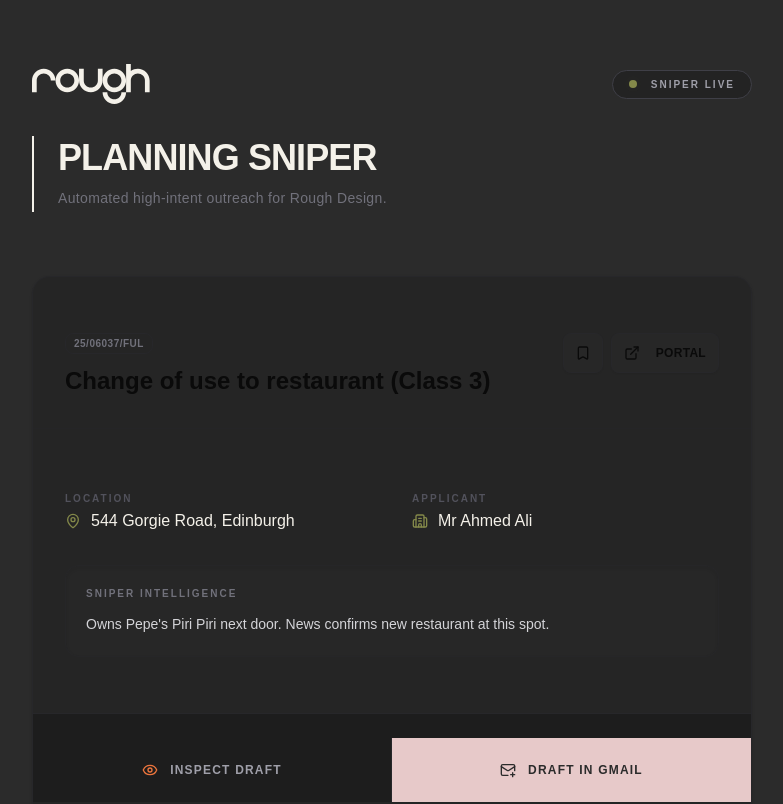
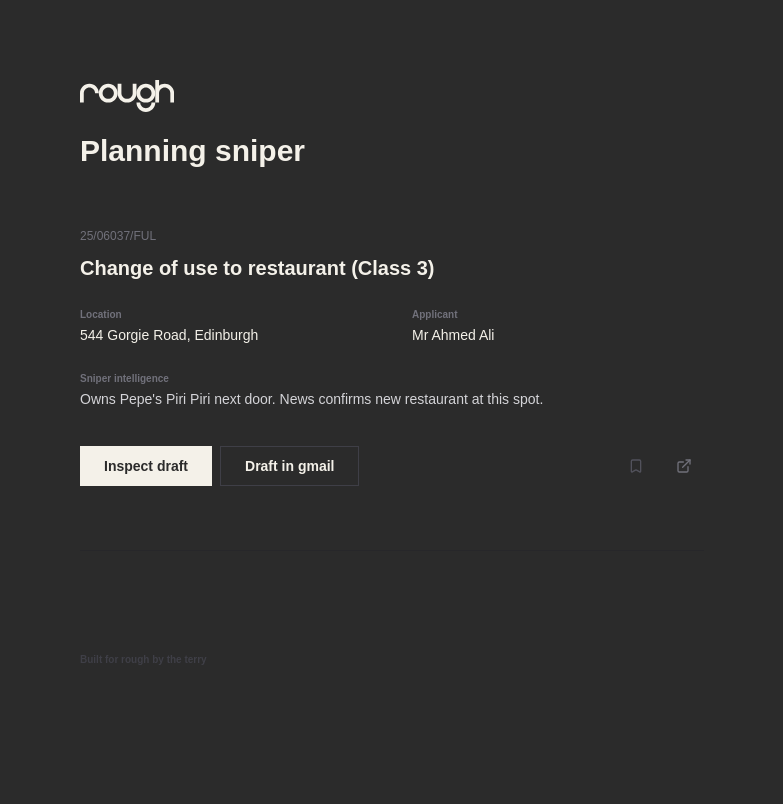
Before and after one commit to Dean-Rough/planning-sniper, a Next.js app: page / in a window 1280 px wide. Shown: the top 804 px of the page, without its empty margins (248-1031 px from the left). Built offline with nearby package versions, Linux system fonts and the light colour scheme; a web font is replaced by a local one.

Commit message:
design: strip down UI to minimal sentence-case Rough style

```diff
--- a/src/app/page.tsx
+++ b/src/app/page.tsx
@@ -10,27 +10,37 @@ import {
   MailPlus,
   MapPin,
   Building2,
-  Search,
   Bookmark,
   CheckCircle
 } from "lucide-react"
 
 const fontStyle = `
   @import url('https://fonts.googleapis.com/css2?family=Product+Sans:wght@400;700&display=swap');
+
+  :root {
+    --bg: #2B2B2B;
+    --bone: #F4F1E9;
+    --zinc-dark: #1A1A1A;
+  }
+
   body {
     font-family: 'Product Sans', sans-serif;
-    background-color: #2B2B2B;
-    color: #F4F1E9;
+    background-color: var(--bg);
+    color: var(--bone);
+    letter-spacing: 0 !important;
+    line-height: 1 !important;
+    text-transform: none !important;
   }
-  .rough-text { color: #F4F1E9; }
-  .rough-bg { background-color: #2B2B2B; }
-  .rough-accent-orange { color: #EC753D; }
-  .rough-accent-green { color: #84894A; }
-  .rough-accent-pink { color: #E7C9C9; }
+
+  h1, h2, h3, p, span, button, label, div {
+    letter-spacing: 0 !important;
+    line-height: 1 !important;
+    text-transform: none !important;
+  }
 `
 
 const RoughLogo = () => (
-  <svg id="Layer_2" data-name="Layer 2" xmlns="http://www.w3.org/2000/svg" viewBox="0 0 9575.23 3255.58" className="h-10 w-auto">
+  <svg id="Layer_2" data-name="Layer 2" xmlns="http://www.w3.org/2000/svg" viewBox="0 0 9575.23 3255.58" className="h-8 w-auto">
     <path fill="#F4F1E9" d="M5362.13,383.01v957.52c0,152.09-60.13,295.98-169.33,405.18-109.2,109.2-253.09,169.33-405.18,169.33s-295.98-60.13-405.18-169.33c-109.2-109.2-169.33-253.09-169.33-405.18V383.01h-383.01v957.52c0,527.98,429.55,957.52,957.52,957.52s957.52-429.55,957.52-957.52V383.01h-383.01Z"/>
     <path fill="#F4F1E9" d="M957.52,383.01C429.54,383.01,0,812.55,0,1340.53v957.52h383.01v-957.52c0-152.09,60.13-295.98,169.33-405.18,109.2-109.2,253.09-169.33,405.18-169.33s295.98,60.13,405.18,169.33c109.2,109.2,169.33,253.09,169.33,405.18h383.01c0-527.98-429.55-957.52-957.52-957.52"/>
     <path fill="#F4F1E9" d="M2872.57,383.01c-527.98,0-957.52,429.54-957.52,957.52s429.55,957.52,957.52,957.52,957.52-429.54,957.52-957.52-429.54-957.52-957.52-957.52M3277.75,1745.71c-109.2,109.2-253.09,169.33-405.18,169.33s-295.98-60.13-405.18-169.33c-109.2-109.2-169.33-253.09-169.33-405.18s60.13-295.98,169.33-405.18c109.2-109.2,253.09-169.33,405.18-169.33s295.98,60.13,405.18,169.33c109.2,109.2,169.33,253.09,169.33,405.18s-60.13,295.98-169.33,405.18"/>
@@ -63,136 +73,108 @@ export default function Home() {
   }
 
   return (
-    <main className="min-h-screen bg-[#2B2B2B] text-[#F4F1E9] antialiased">
+    <main className="min-h-screen bg-[#2B2B2B] text-[#F4F1E9] antialiased pb-20">
       <style dangerouslySetInnerHTML={{ __html: fontStyle }} />
 
-      <div className="max-w-3xl mx-auto py-16 px-6 space-y-16">
+      <div className="max-w-2xl mx-auto py-20 px-6 space-y-16">
 
-        {/* ROUGH BRANDING HEADER */}
-        <div className="flex flex-col gap-8">
-          <div className="flex items-center justify-between">
+        {/* HEADER */}
+        <div className="space-y-6">
           <RoughLogo />
-            <div className="flex items-center gap-2 px-4 py-1.5 bg-[#121212]/30 border border-zinc-700 rounded-full text-[10px] uppercase tracking-[0.2em] font-bold text-zinc-400">
-              <span className="relative flex h-2 w-2 mr-1.5">
-                <span className="animate-ping absolute inline-flex h-full w-full rounded-full bg-[#84894A] opacity-75"></span>
-                <span className="relative inline-flex rounded-full h-2 w-2 bg-[#84894A]"></span>
+          <h1 className="text-3xl font-bold">Planning sniper</h1>
+        </div>
+
+        {/* LEAD LIST */}
+        <div className="space-y-12">
+          {leads.map((lead) => (
+            <div key={lead.id} className="space-y-8">
+
+              {/* LEAD INFO */}
+              <div className="space-y-4">
+                <div className="flex items-center gap-3">
+                  <span className="text-xs text-zinc-500 font-medium">{lead.id}</span>
+                  {draftedLeads.includes(lead.id) && (
+                    <span className="text-[10px] text-emerald-400 font-bold flex items-center gap-1">
+                      <CheckCircle className="w-3 h-3" /> In drafts
                     </span>
-              Sniper Live
+                  )}
                 </div>
+                <h2 className="text-xl font-bold leading-none">{lead.title}</h2>
               </div>
-          <div className="space-y-3 border-l-2 border-[#F4F1E9] pl-6 py-1">
-            <h1 className="text-4xl font-bold uppercase tracking-tight leading-none">Planning Sniper</h1>
-            <p className="text-zinc-500 text-sm font-medium tracking-wide">Automated high-intent outreach for Rough Design.</p>
+
+              {/* DETAILS BOX */}
+              <div className="grid grid-cols-2 gap-10">
+                <div className="space-y-2">
+                  <p className="text-[10px] text-zinc-500 font-bold uppercase tracking-wider">Location</p>
+                  <p className="text-sm font-medium">{lead.address}</p>
+                </div>
+                <div className="space-y-2">
+                  <p className="text-[10px] text-zinc-500 font-bold uppercase tracking-wider">Applicant</p>
+                  <p className="text-sm font-medium">{lead.applicant}</p>
                 </div>
               </div>
 
-        {/* LEAD LIST */}
-        <div className="space-y-10">
-          {leads.map((lead) => (
-            <Card key={lead.id} className="bg-[#121212]/20 border-zinc-800 rounded-2xl overflow-hidden transition-all hover:border-zinc-700">
-              <CardHeader className="border-b border-zinc-800/50 pb-6 px-8 pt-8">
-                <div className="flex justify-between items-start gap-4">
-                  <div className="space-y-3">
-                    <div className="flex items-center gap-3">
-                      <Badge variant="outline" className="text-[10px] font-bold text-zinc-500 border-zinc-800 px-2 py-0.5 rounded-md uppercase tracking-wider">
-                        {lead.id}
-                      </Badge>
-                      {draftedLeads.includes(lead.id) && (
-                        <Badge className="bg-[#84894A]/10 text-[#84894A] border-[#84894A]/20 rounded-md text-[9px] uppercase font-bold tracking-widest px-2">
-                          <CheckCircle className="w-3 h-3 mr-1" /> In Drafts
-                        </Badge>
-                      )}
+              {/* INTEL */}
+              <div className="space-y-2">
+                <p className="text-[10px] text-zinc-500 font-bold uppercase tracking-wider">Sniper intelligence</p>
+                <p className="text-sm leading-normal text-zinc-300">{lead.intel}</p>
               </div>
-                    <CardTitle className="text-2xl font-bold leading-tight">{lead.title}</CardTitle>
-                  </div>
-                  <div className="flex gap-2 shrink-0">
+
+              {/* ACTION BAR */}
+              <div className="flex gap-2 pt-2">
                 <Button
-                      variant="outline"
-                      size="icon"
+                  onClick={() => setPreviewLead(previewLead === lead.id ? null : lead.id)}
+                  className="bg-[#F4F1E9] text-[#2B2B2B] hover:bg-[#F4F1E9]/90 font-bold h-10 px-6 rounded-none text-sm"
+                >
+                  {previewLead === lead.id ? "Hide draft" : "Inspect draft"}
+                </Button>
+
+                <Button
+                  onClick={() => handleCreateDraft(lead.id)}
+                  disabled={draftedLeads.includes(lead.id)}
+                  className="bg-transparent border border-zinc-700 text-[#F4F1E9] hover:bg-zinc-800 font-bold h-10 px-6 rounded-none text-sm disabled:opacity-30"
+                >
+                  Draft in gmail
+                </Button>
+
+                <div className="flex-1" />
+
+                <Button
+                  variant="ghost"
                   onClick={() => setSavedLeads(prev => prev.includes(lead.id) ? prev.filter(i => i !== lead.id) : [...prev, lead.id])}
-                      className={`h-10 w-10 border-zinc-800 bg-[#2B2B2B]/50 hover:bg-[#F4F1E9] hover:text-[#2B2B2B] transition-all ${savedLeads.includes(lead.id) ? 'bg-[#F4F1E9] text-[#2B2B2B] border-[#F4F1E9]' : ''}`}
+                  className={`h-10 w-10 p-0 rounded-none hover:bg-zinc-800 transition-all ${savedLeads.includes(lead.id) ? 'text-[#F4F1E9]' : 'text-zinc-600'}`}
                 >
                   <Bookmark className={`h-4 w-4 ${savedLeads.includes(lead.id) ? 'fill-current' : ''}`} />
                 </Button>
+
                 <a href={lead.portalUrl} target="_blank" rel="noopener noreferrer">
-                      <Button variant="outline" className="h-10 border-zinc-800 bg-[#2B2B2B]/50 hover:bg-[#F4F1E9] hover:text-[#2B2B2B] font-bold text-xs tracking-wide">
-                        <ExternalLink className="w-4 h-4 mr-2" /> PORTAL
+                  <Button variant="ghost" className="h-10 w-10 p-0 rounded-none hover:bg-zinc-800 text-zinc-500">
+                    <ExternalLink className="w-4 h-4" />
                   </Button>
                 </a>
               </div>
-                </div>
-              </CardHeader>
 
-              <CardContent className="p-8 space-y-8">
-                <div className="grid grid-cols-2 gap-10">
-                  <div className="space-y-2">
-                    <label className="text-[10px] font-bold text-zinc-600 uppercase tracking-[0.2em]">Location</label>
-                    <p className="text-base font-medium flex items-center gap-2.5 text-[#F4F1E9]">
-                      <MapPin className="w-4 h-4 text-[#84894A]" /> {lead.address}
-                    </p>
-                  </div>
-                  <div className="space-y-2">
-                    <label className="text-[10px] font-bold text-zinc-600 uppercase tracking-[0.2em]">Applicant</label>
-                    <p className="text-base font-medium flex items-center gap-2.5 text-[#F4F1E9]">
-                      <Building2 className="w-4 h-4 text-[#84894A]" /> {lead.applicant}
-                    </p>
-                  </div>
-                </div>
-
-                <div className="bg-[#2B2B2B]/40 p-5 rounded-xl border border-zinc-800/50 shadow-inner">
-                  <label className="text-[10px] font-bold text-zinc-500 uppercase tracking-[0.2em] block mb-3">Sniper Intelligence</label>
-                  <p className="text-sm text-zinc-300 font-medium leading-relaxed">
-                    {lead.intel}
-                  </p>
-                </div>
-
+              {/* PREVIEW BOX */}
               {previewLead === lead.id && (
-                  <div className="animate-in fade-in slide-in-from-top-4 duration-500 bg-[#F4F1E9] text-[#2B2B2B] p-6 rounded-xl shadow-2xl space-y-4">
-                    <div className="flex justify-between items-center border-b border-zinc-200 pb-3">
-                      <label className="text-[10px] font-bold uppercase tracking-[0.2em] text-zinc-400">Draft Email</label>
-                      <Badge variant="outline" className="border-zinc-300 text-[9px] font-bold uppercase text-[#2B2B2B]">Rough Signature Included</Badge>
-                    </div>
-                    <p className="text-base font-bold leading-relaxed pr-4">
-                      {lead.draft}
-                    </p>
-                    <div className="pt-4 flex justify-end">
+                <div className="p-8 bg-zinc-900 border border-zinc-800 space-y-6">
+                  <p className="text-sm leading-relaxed text-[#F4F1E9]">{lead.draft}</p>
                   <Button
                     onClick={() => handleCreateDraft(lead.id)}
-                        className="bg-[#2B2B2B] text-[#F4F1E9] hover:bg-zinc-800 rounded-lg font-bold text-xs uppercase tracking-widest px-8 h-12"
+                    className="bg-[#F4F1E9] text-[#2B2B2B] hover:bg-[#F4F1E9]/90 font-bold h-10 px-6 rounded-none text-sm"
                   >
-                        <MailPlus className="w-4 h-4 mr-2" /> ADD TO GMAIL DRAFTS
+                    Confirm and draft
                   </Button>
                 </div>
+              )}
+
+              <div className="border-b border-zinc-800 pt-8" />
             </div>
-                )}
-              </CardContent>
-
-              <CardFooter className="bg-[#121212]/40 border-t border-zinc-800 p-0 overflow-hidden">
-                <div className="grid grid-cols-2 w-full">
-                  <button
-                    onClick={() => setPreviewLead(previewLead === lead.id ? null : lead.id)}
-                    className="flex items-center justify-center gap-3 py-6 text-xs font-bold uppercase tracking-widest hover:bg-[#F4F1E9] hover:text-[#2B2B2B] transition-all border-r border-zinc-800 text-zinc-400"
-                  >
-                    <Eye className="w-4 h-4 text-[#EC753D]" /> {previewLead === lead.id ? "Hide Draft" : "Inspect Draft"}
-                  </button>
-                  <button
-                    disabled={draftedLeads.includes(lead.id)}
-                    onClick={() => handleCreateDraft(lead.id)}
-                    className="flex items-center justify-center gap-3 py-6 text-xs font-bold uppercase tracking-widest bg-[#E7C9C9] text-[#2B2B2B] hover:bg-[#F4F1E9] transition-all disabled:bg-zinc-900 disabled:text-zinc-600"
-                  >
-                    <MailPlus className="w-4 h-4" /> {draftedLeads.includes(lead.id) ? "Draft Created" : "Draft in Gmail"}
-                  </button>
-                </div>
-              </CardFooter>
-            </Card>
           ))}
         </div>
 
-        <div className="text-center pt-8">
-          <p className="text-[10px] font-bold uppercase tracking-[0.4em] text-zinc-700 select-none">
-            Built for Rough by The Terry
+        <p className="text-[10px] font-bold text-zinc-700 select-none pt-10">
+          Built for rough by the terry
         </p>
-        </div>
       </div>
     </main>
   )
```
Lines whose indentation alone changed are shown as unchanged.
